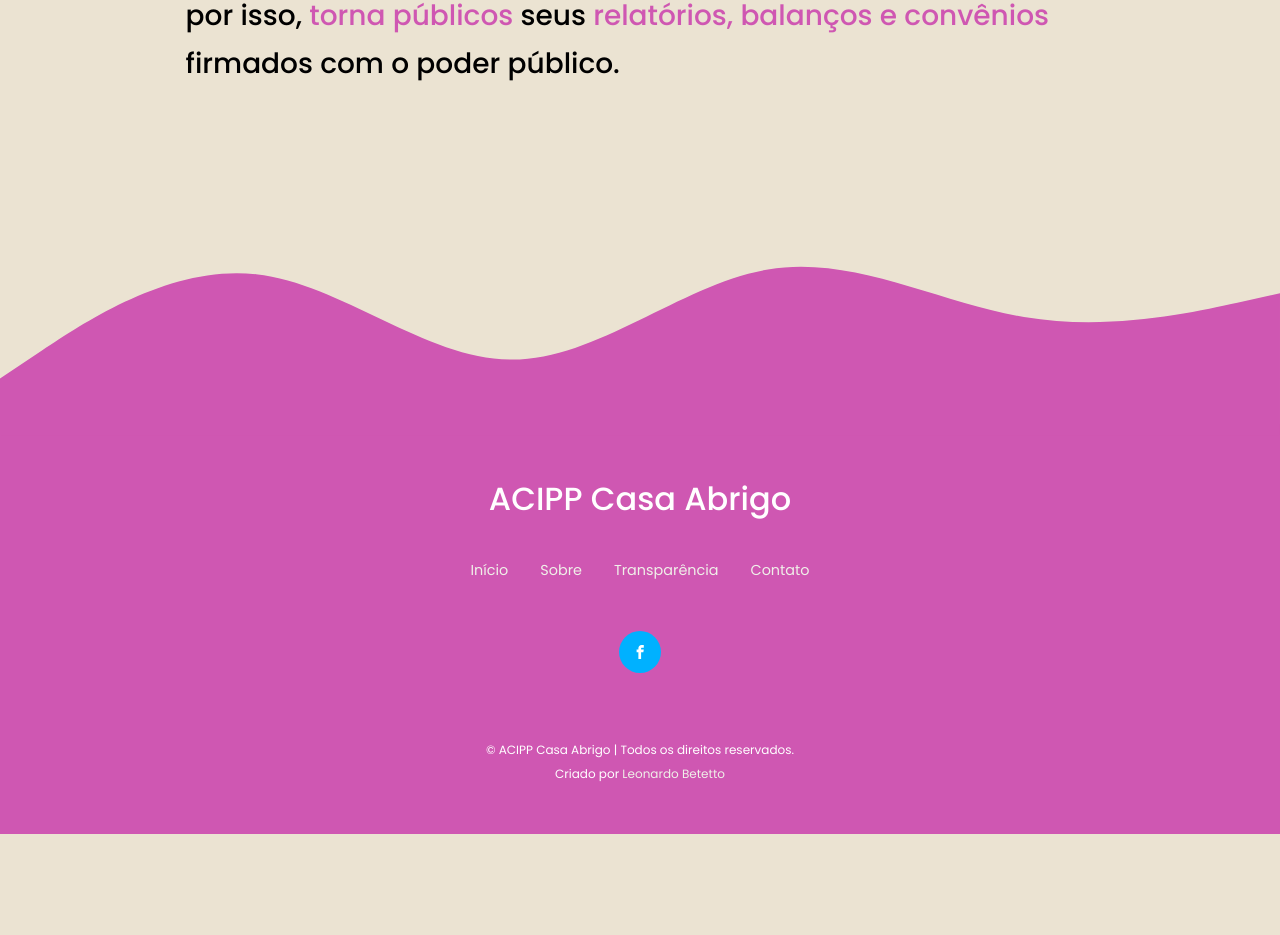
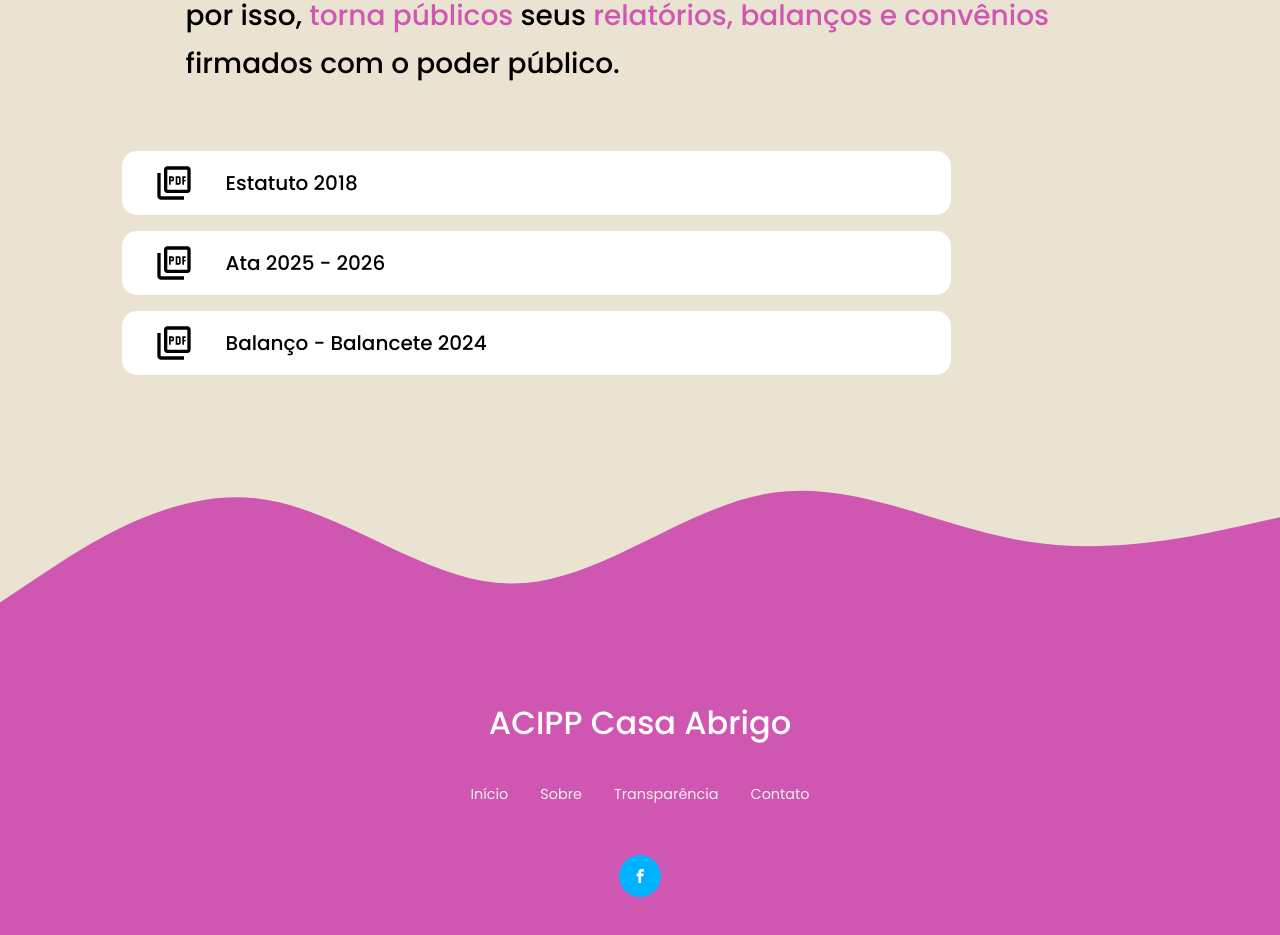
Before and after one commit to lmbbetetto/site-casaabrigo, a React (Vite) app: page /transparencia/documentos-associacao in a window 1280 px wide. Shown: the part 763-1698 px from the top of the page. Before the commit the page ends 1597 px from the top, so only its background shows below. Built offline with nearby package versions, Linux system fonts and the light colour scheme.

Commit message:
Feature: new documents

```diff
--- a/src/pages/transparencia/doc-associacao/doc-associacao.tsx
+++ b/src/pages/transparencia/doc-associacao/doc-associacao.tsx
@@ -35,14 +35,14 @@ export function DocAssociacao() {
           firmados com o poder público.
         </h1>
         <div className={style.cards}>
-          {/* {docAssosiacao.map((component, index) => (
+          {docAssosiacao.map((component, index) => (
             <CardTransparencia
               key={index}
               title={component.title}
               link={component.link}
               icon={<MdOutlinePictureAsPdf />}
             />
-          ))} */}
+          ))}
         </div>
       </div>
     </>
--- a/src/pages/transparencia/mock/mock-2024.ts
+++ b/src/pages/transparencia/mock/mock-2024.ts
@@ -1,4 +1,3 @@
-import PDF1 from "../../../assets/transparenciaaa/2024/BALANÇO-BALANCETE 2024.pdf";
 import PDF2 from "../../../assets/transparenciaaa/2024/ESTADUAL TA_05_24_AO_TF_13_22_ACIPP_COMPLETO.pdf";
 import PDF3 from "../../../assets/transparenciaaa/2024/FEDERAL TA_06_24_AO_TF_11_22_ACIPP_COMPLETO.pdf";
 import PDF4 from "../../../assets/transparenciaaa/2024/MUNICIPAL TA_03_24_AO_TF_12_22_ACIPP_COMPLETO.pdf";
@@ -8,10 +7,9 @@ import PDF7 from "../../../assets/transparenciaaa/2024/TA_50_23_AO_TF_13_23_ACIP
 import PDF8 from "../../../assets/transparenciaaa/2024/Termo_0004244_2024.07.16_TF_00062024_PP_02802024_ACIPP_EME_M_R__56.000_00_assinado.pdf";
 import PDF9 from "../../../assets/transparenciaaa/2024/Termo_0004764_2024.07.22_TF_00092024_ACIPP_FMDCA_Prop_294_assinado.pdf";
 
-import PDF10 from "../../../assets/transparenciaaa/2024/novos/ATA2025.2026.pdf";
 import PDF11 from "../../../assets/transparenciaaa/2024/novos/ESTADUAL RP 10 TF 13 2022 TA 05 24 E TA 62 24.pdf";
 import PDF12 from "../../../assets/transparenciaaa/2024/novos/ESTADUAL TF 132022 TA 5 2024 DESPESAS ANUAL 2024.crdownload.pdf";
-import PDF13 from "../../../assets/transparenciaaa/2024/novos/ESTATUTO 2018-CASA ABRIGO.pdf";
+
 import PDF14 from "../../../assets/transparenciaaa/2024/novos/FEDERAL DEMONSTRATIVO REND TF 11 2022 TA 6 24.pdf";
 import PDF16 from "../../../assets/transparenciaaa/2024/novos/FEDERAL REL EXECUÇÃO FINANCEIRA TF 11 2022 TA 6 24.pdf";
 import PDF17 from "../../../assets/transparenciaaa/2024/novos/FEDERAL RELAÇÃO DESPESAS TF 11 2022 TA 6 24.pdf";
@@ -25,36 +23,6 @@ import PDF24 from "../../../assets/transparenciaaa/2024/novos/MUNICIPAL RP 10 TF
 import PDF25 from "../../../assets/transparenciaaa/2024/novos/MUNICIPAL TF 12 2022 TA 3 2024 DESPESAS ANUAL 2024.crdownload.pdf";
 
 export const documents2024 = [
-  {
-    name: "Balanço - Balancete 2024",
-    documents: [
-      {
-        title: "Balanço - Balancete 2024",
-        link: PDF1,
-        newTab: true,
-      },
-    ],
-  },
-  {
-    name: "Ata 2025 - 2026",
-    documents: [
-      {
-        title: "Ata 2025 - 2026",
-        link: PDF10,
-        newTab: true,
-      },
-    ],
-  },
-  {
-    name: "Estatuto 2018 – Casa Abrigo",
-    documents: [
-      {
-        title: "Estatuto 2018 – Casa Abrigo",
-        link: PDF13,
-        newTab: true,
-      },
-    ],
-  },
   {
     name: "TF 13/2022 - TA 05/2024",
     documents: [
--- a/src/pages/transparencia/mock/mock-doc-associacao.ts
+++ b/src/pages/transparencia/mock/mock-doc-associacao.ts
@@ -1,18 +1,21 @@
+import PDF1 from "../../../assets/transparenciaaa/2024/BALANÇO-BALANCETE 2024.pdf";
+import PDF10 from "../../../assets/transparenciaaa/2024/novos/ATA2025.2026.pdf";
+import PDF13 from "../../../assets/transparenciaaa/2024/novos/ESTATUTO 2018-CASA ABRIGO.pdf";
+
 export const docAssosiacao = [
-    // {
-    //   title: "Balanço Patrimonial",
-    //   link: "PDF1",
-    // },
-    // {
-    //   title: "Ata Alteração e Consolidação 12º Estatuto",
-    //   link: "PDF2",
-    // },
-    // {
-    //   title: "Ata Eleição e Posse - 2025 e 2026",
-    //   link: "PDF3",
-    // },
-    // {
-    //   title: "Termo de Posse - 2025 e 2026",
-    //   link: "PDF4",
-    // },
-  ];
+  {
+    title: "Estatuto 2018",
+    link: PDF13,
+    newTab: true,
+  },
+  {
+    title: "Ata 2025 - 2026",
+    link: PDF10,
+    newTab: true,
+  },
+  {
+    title: "Balanço - Balancete 2024",
+    link: PDF1,
+    newTab: true,
+  },
+];
```
